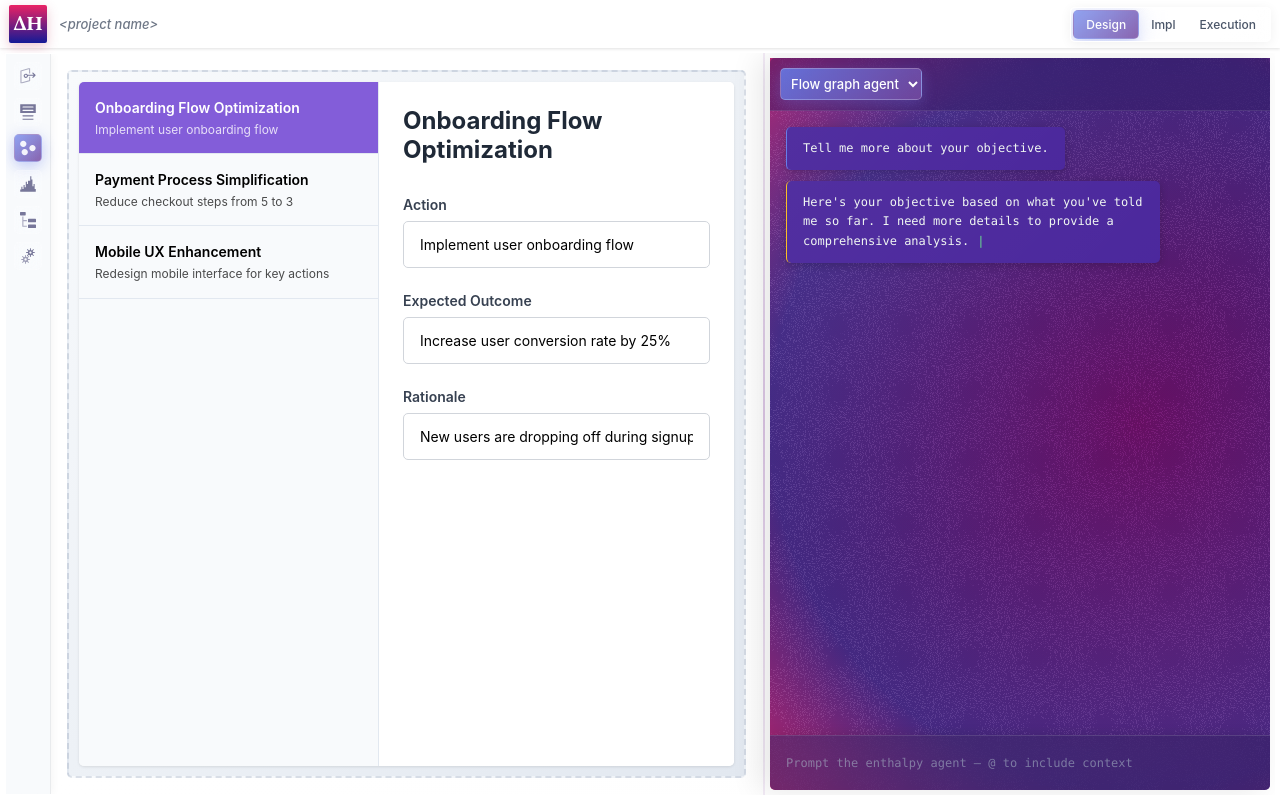
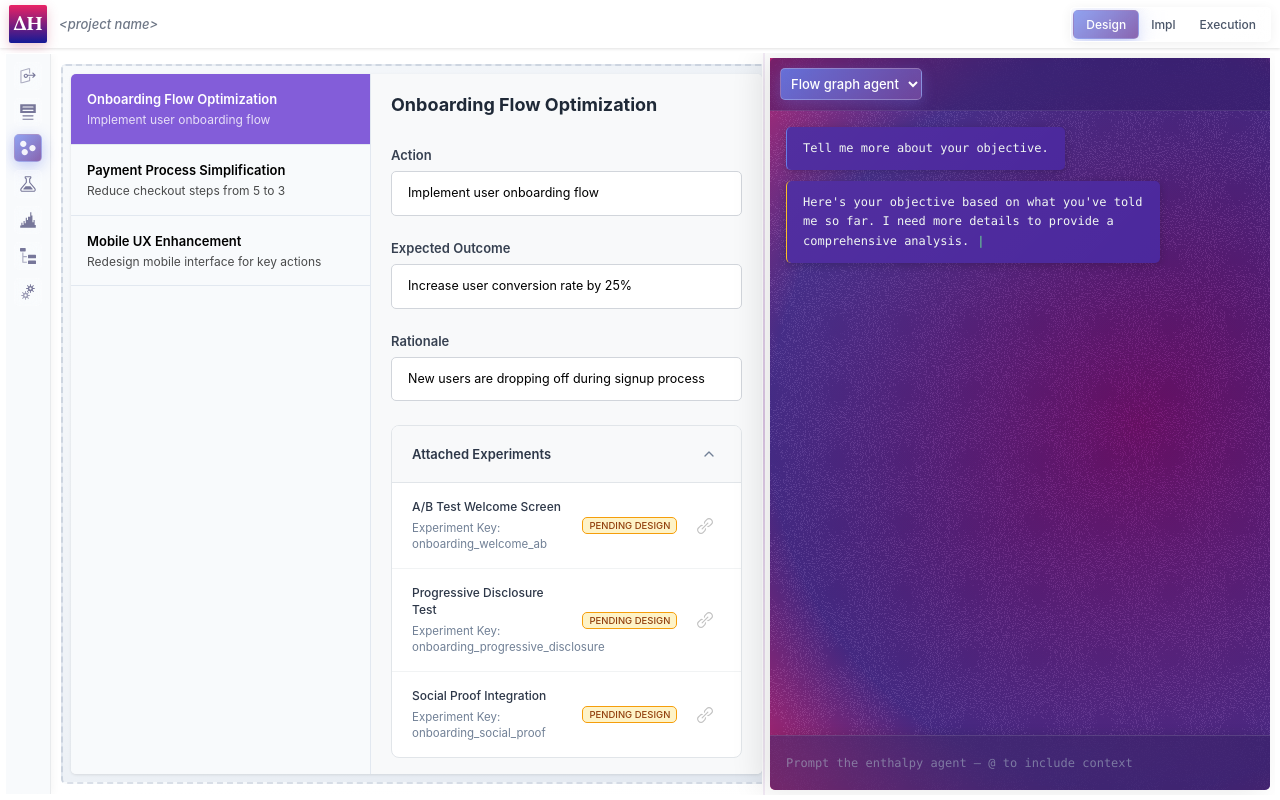
Before and after one commit to ovjectibity/enthalpy, a React (Create React App) app in the folder client/: page / in a window 1280 px wide. Both pictures are taken after a click on the button 28 px from the left and 148 px from the top of the page. Built offline with nearby package versions, Linux system fonts and the light colour scheme; a web font is replaced by a local one.

Commit message:
hypotheses view changes

```diff
--- a/client/src/App.css
+++ b/client/src/App.css
@@ -348,8 +348,8 @@ body {
     align-items: top;
     justify-content: left;
     position: relative;
-    margin: 16px;
-    padding: 10px;
+    margin: 10px;
+    padding: 8px;
     border-radius: 5px;
     background: linear-gradient(135deg, #f8fafc 0%, #e2e8f0 100%);
     border: 2px dashed rgba(148, 163, 184, 0.3);
@@ -435,7 +435,7 @@ body {
 }
 
 .hypothesis-title {
-    font-size: 14px;
+    font-size: 13px;
     font-weight: 600;
     line-height: 1.4;
 }
@@ -450,11 +450,211 @@ body {
     opacity: 0.8;
 }
 
+/* Hyperlist View Styles */
+.hyperlist-view {
+    width: 100%;
+    background: white;
+    border-radius: 8px;
+    border: 1px solid #e1e5e9;
+    overflow: hidden;
+}
+
+.hyperlist-header {
+    display: flex;
+    align-items: center;
+    justify-content: space-between;
+    padding: 16px 20px;
+    border-bottom: 1px solid #e1e5e9;
+    background: #f8f9fa;
+    cursor: pointer;
+    transition: background-color 0.15s ease;
+}
+
+.hyperlist-header:hover {
+    background-color: #f1f3f4;
+}
+
+.hyperlist-title {
+    font-size: 13px;
+    font-weight: 600;
+    color: #2d3748;
+    margin: 0;
+    user-select: none;
+}
+
+.hyperlist-toggle {
+    display: flex;
+    align-items: center;
+    justify-content: center;
+    width: 24px;
+    height: 24px;
+    border: none;
+    background: transparent;
+    color: #718096;
+    cursor: pointer;
+    border-radius: 4px;
+    transition: all 0.15s ease;
+}
+
+.hyperlist-toggle:hover {
+    background-color: #e2e8f0;
+    color: #4a5568;
+}
+
+.hyperlist-chevron {
+    transition: transform 0.2s ease;
+}
+
+.hyperlist-chevron.expanded {
+    transform: rotate(180deg);
+}
+
+.hyperlist-container {
+    max-height: 400px;
+    overflow-y: auto;
+    animation: slideDown 0.2s ease-out;
+}
+
+@keyframes slideDown {
+    from {
+        opacity: 0;
+        max-height: 0;
+    }
+    to {
+        opacity: 1;
+        max-height: 400px;
+    }
+}
+
+.hyperlist-item {
+    display: flex;
+    align-items: center;
+    justify-content: space-between;
+    padding: 16px 20px;
+    border-bottom: 1px solid #f1f3f4;
+    transition: background-color 0.15s ease;
+}
+
+.hyperlist-item:last-child {
+    border-bottom: none;
+}
+
+.hyperlist-item:hover {
+    background-color: #f8f9fa;
+}
+
+.hyperlist-content {
+    display: flex;
+    align-items: center;
+    justify-content: space-between;
+    flex: 1;
+    gap: 16px;
+}
+
+.hyperlist-main {
+    flex: 1;
+    min-width: 0;
+}
+
+.hyperlist-item-title {
+    font-size: 12px;
+    font-weight: 500;
+    color: #2d3748;
+    margin: 0 0 4px 0;
+    line-height: 1.4;
+}
+
+.hyperlist-item-description {
+    font-size: 11.5px;
+    color: #718096;
+    margin: 0;
+    line-height: 1.4;
+}
+
+.hyperlist-meta {
+    display: flex;
+    align-items: center;
+    gap: 8px;
+}
+
+.hyperlist-tag {
+    display: inline-flex;
+    align-items: center;
+    padding: 2px 6px;
+    border-radius: 5px;
+    font-size: 9.5px;
+    font-weight: 500;
+    text-transform: uppercase;
+    /*letter-spacing: 0.025em;*/
+}
+
+.status-pending-design {
+    background-color: #fef3c7;
+    color: #92400e;
+    border: 1px solid #f59e0b;
+}
+
+.hyperlist-action {
+    margin-left: 12px;
+}
+
+.hyperlist-link-icon {
+    display: flex;
+    align-items: center;
+    justify-content: center;
+    width: 32px;
+    height: 32px;
+    border: none;
+    background: transparent;
+    border-radius: 6px;
+    cursor: pointer;
+    transition: all 0.15s ease;
+}
+
+.hyperlist-link-icon img {
+    opacity: 0.6;
+    transition: opacity 0.15s ease;
+    filter: invert(0.4);
+}
+
+.hyperlist-link-icon:hover {
+    background-color: #e2e8f0;
+}
+
+.hyperlist-link-icon:hover img {
+    opacity: 0.8;
+    filter: invert(0.3);
+}
+
+.hyperlist-link-icon:active {
+    transform: scale(0.95);
+}
+
+.hyperlist-empty {
+    padding: 40px 20px;
+    text-align: center;
+    color: #a0aec0;
+    font-style: italic;
+}
+
+.hyperlist-empty p {
+    margin: 0;
+    font-size: 14px;
+}
+
 .detail-pane {
     flex: 1;
-    padding: 24px;
+    padding: 20px;
     overflow-y: auto;
-    background: white;
+    background: #f8f9fa;
+}
+
+.detail-section {
+    margin-bottom: 24px;
+}
+
+.detail-section:last-child {
+    margin-bottom: 0;
 }
 
 .hypothesis-detail-view {
@@ -462,7 +662,7 @@ body {
 }
 
 .detail-title {
-    font-size: 24px;
+    font-size: 18px;
     font-weight: 700;
     margin-bottom: 32px;
     color: #1f2937;
@@ -474,7 +674,7 @@ body {
 
 .detail-label {
     display: block;
-    font-size: 14px;
+    font-size: 13px;
     font-weight: 600;
     color: #374151;
     margin-bottom: 8px;
@@ -485,7 +685,7 @@ body {
     padding: 12px 16px;
     border: 1px solid #d1d5db;
     border-radius: 5px;
-    font-size: 14px;
+    font-size: 12.5px;
     line-height: 1.5;
     transition:
         border-color 0.2s ease,
--- a/client/src/App.tsx
+++ b/client/src/App.tsx
@@ -7,6 +7,7 @@ import JourneyMapsIcon from "./assets/journey-maps-icon.svg";
 import MetricsIcon from "./assets/metrics-icon.svg";
 import ObjectivesIcon from "./assets/objectives-icon.svg";
 import SettingsIcon from "./assets/settings-icon.svg";
+import ExperimentsIcon from "./assets/experiments-icon.svg";
 
 const App: React.FC = () => {
   const [activeTab, setActiveTab] = useState("Design");
@@ -35,6 +36,7 @@ const App: React.FC = () => {
     { id: "Journey Maps", label: "Journey Maps", icon: JourneyMapsIcon },
     { id: "Context", label: "Context", icon: ContextIcon },
     { id: "Hypotheses", label: "Hypotheses", icon: HypothesesIcon },
+    { id: "Experiments", label: "Experiments", icon: ExperimentsIcon },
     { id: "Metrics", label: "Metrics", icon: MetricsIcon },
     { id: "Objectives", label: "Objectives", icon: ObjectivesIcon },
     { id: "Settings", label: "Settings", icon: SettingsIcon },
--- /dev/null
+++ b/client/src/components/HyperlistView.tsx
@@ -0,0 +1,93 @@
+import React, { useState } from "react";
+import linkIcon from "../assets/link-icon.svg";
+
+interface Experiment {
+  name: string;
+  key: string;
+  status: string;
+}
+
+interface HyperlistViewProps {
+  experiments: Experiment[];
+  title?: string;
+  defaultExpanded?: boolean;
+}
+
+const HyperlistView: React.FC<HyperlistViewProps> = ({
+  experiments,
+  title = "Experiments",
+  defaultExpanded = true,
+}) => {
+  const [isExpanded, setIsExpanded] = useState(defaultExpanded);
+
+  const toggleExpanded = () => {
+    setIsExpanded(!isExpanded);
+  };
+
+  return (
+    <div className="hyperlist-view">
+      <div className="hyperlist-header" onClick={toggleExpanded}>
+        <h3 className="hyperlist-title">{title}</h3>
+        <button
+          className="hyperlist-toggle"
+          aria-label="Toggle experiments list"
+        >
+          <svg
+            width="16"
+            height="16"
+            viewBox="0 0 24 24"
+            fill="none"
+            stroke="currentColor"
+            strokeWidth="2"
+            strokeLinecap="round"
+            strokeLinejoin="round"
+            className={`hyperlist-chevron ${isExpanded ? "expanded" : ""}`}
+          >
+            <path d="m6 9 6 6 6-6" />
+          </svg>
+        </button>
+      </div>
+      {isExpanded && (
+        <div className="hyperlist-container">
+          {experiments.map((experiment) => (
+            <div key={experiment.key} className="hyperlist-item">
+              <div className="hyperlist-content">
+                <div className="hyperlist-main">
+                  <h4 className="hyperlist-item-title">{experiment.name}</h4>
+                  <p className="hyperlist-item-description">
+                    Experiment Key: {experiment.key}
+                  </p>
+                </div>
+                <div className="hyperlist-meta">
+                  <span
+                    className={`hyperlist-tag status-${experiment.status.toLowerCase().replace(" ", "-")}`}
+                  >
+                    {experiment.status}
+                  </span>
+                </div>
+              </div>
+              <div className="hyperlist-action">
+                <button
+                  className="hyperlist-link-icon"
+                  onClick={() =>
+                    console.log(`Opening experiment: ${experiment.key}`)
+                  }
+                  title="View experiment details"
+                >
+                  <img src={linkIcon} alt="Link" width="16" height="16" />
+                </button>
+              </div>
+            </div>
+          ))}
+          {experiments.length === 0 && (
+            <div className="hyperlist-empty">
+              <p>No experiments found</p>
+            </div>
+          )}
+        </div>
+      )}
+    </div>
+  );
+};
+
+export default HyperlistView;
--- a/client/src/components/HypothesesView.tsx
+++ b/client/src/components/HypothesesView.tsx
@@ -1,6 +1,7 @@
 import React from "react";
 import { Input } from "@base-ui-components/react/input";
 import MasterDetail from "./MasterDetail";
+import HyperlistView from "./HyperlistView";
 
 const HypothesesView: React.FC = () => {
   const hypothesesList = [
@@ -10,6 +11,23 @@ const HypothesesView: React.FC = () => {
       action: "Implement user onboarding flow",
       rationale: "New users are dropping off during signup process",
       expected_outcome: "Increase user conversion rate by 25%",
+      experiments: [
+        {
+          name: "A/B Test Welcome Screen",
+          key: "onboarding_welcome_ab",
+          status: "PENDING DESIGN",
+        },
+        {
+          name: "Progressive Disclosure Test",
+          key: "onboarding_progressive_disclosure",
+          status: "PENDING DESIGN",
+        },
+        {
+          name: "Social Proof Integration",
+          key: "onboarding_social_proof",
+          status: "PENDING DESIGN",
+        },
+      ],
     },
     {
       id: 2,
@@ -17,6 +35,18 @@ const HypothesesView: React.FC = () => {
       action: "Reduce checkout steps from 5 to 3",
       rationale: "Cart abandonment is high at payment stage",
       expected_outcome: "Decrease cart abandonment by 15%",
+      experiments: [
+        {
+          name: "Single Page Checkout",
+          key: "payment_single_page",
+          status: "PENDING DESIGN",
+        },
+        {
+          name: "Guest Checkout Option",
+          key: "payment_guest_checkout",
+          status: "PENDING DESIGN",
+        },
+      ],
     },
     {
       id: 3,
@@ -24,6 +54,23 @@ const HypothesesView: React.FC = () => {
       action: "Redesign mobile interface for key actions",
       rationale: "Mobile users report difficulty completing tasks",
       expected_outcome: "Improve mobile task completion rate by 30%",
+      experiments: [
+        {
+          name: "Touch-Friendly Button Sizing",
+          key: "mobile_button_sizing",
+          status: "PENDING DESIGN",
+        },
+        {
+          name: "Gesture Navigation Test",
+          key: "mobile_gesture_nav",
+          status: "PENDING DESIGN",
+        },
+        {
+          name: "Voice Input Integration",
+          key: "mobile_voice_input",
+          status: "PENDING DESIGN",
+        },
+      ],
     },
   ];
 
@@ -70,6 +117,13 @@ const HypothesesView: React.FC = () => {
                 readOnly
               />
             </div>
+
+            <div className="detail-section">
+              <HyperlistView
+                experiments={item.experiments}
+                title="Attached Experiments"
+              />
+            </div>
           </div>
         )}
       />
```
Also changed, not shown: client/src/components/index.ts (+4 -3 lines), client/src/assets/experiments-icon.svg (added), client/src/assets/link-icon.svg (added).
